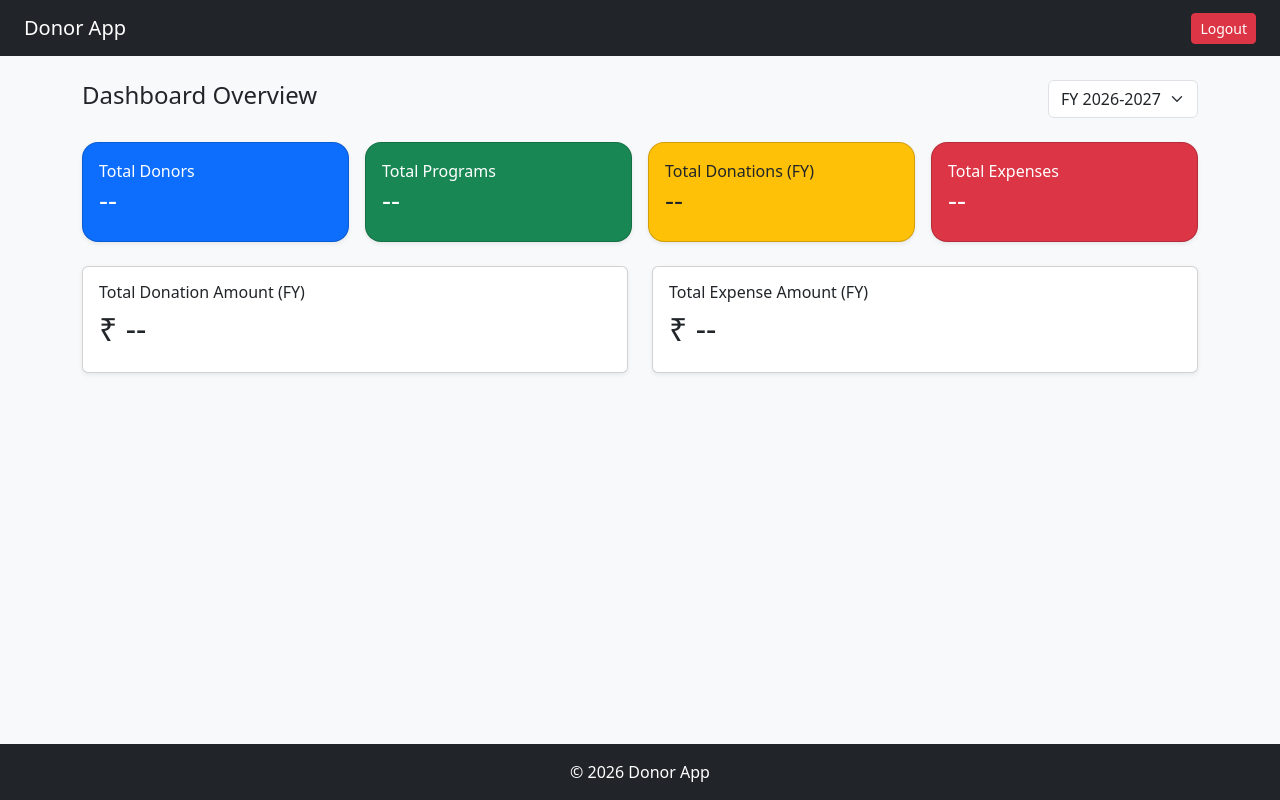
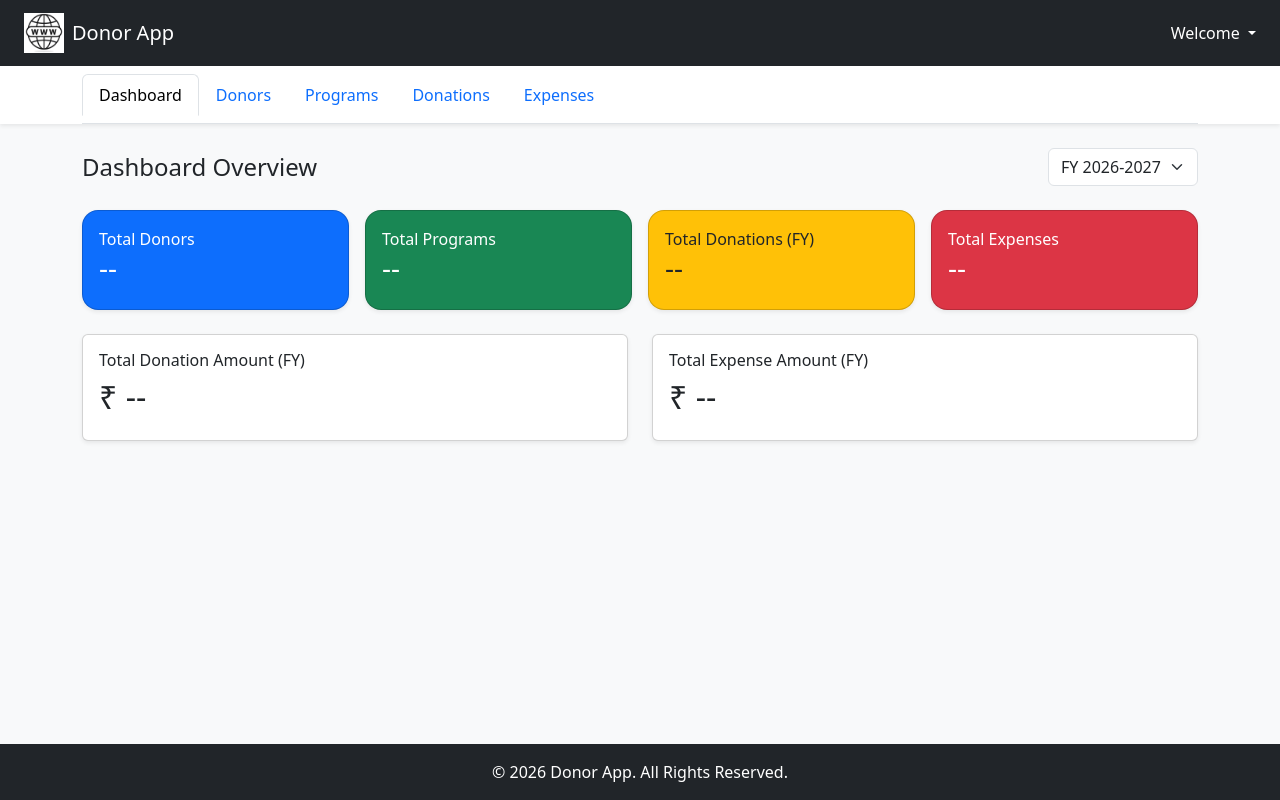
Before and after one commit to amulbaranwalji/SahajyogaDonation, a website: page views/dashboard.html in a window 1280 px wide. Drawn offline with nearby package versions, Linux system fonts and the light colour scheme; no server answers.

Commit message:
Update dashboard.html

```diff
--- a/views/dashboard.html
+++ b/views/dashboard.html
@@ -15,24 +15,67 @@
 .stat-card:hover {
   transform: translateY(-5px);
 }
+@media(max-width: 576px){
+  .stat-card { margin-bottom: 1rem; }
+}
 </style>
 </head>
 
 <body class="d-flex flex-column min-vh-100 bg-light">
 
-<nav class="navbar navbar-dark bg-dark px-4">
-  <a class="navbar-brand" href="/dashboard">Donor App</a>
-  <a href="/logout" class="btn btn-sm btn-danger">Logout</a>
+<!-- NAVBAR -->
+<nav class="navbar navbar-expand-lg navbar-dark bg-dark px-4">
+  <a class="navbar-brand d-flex align-items-center" href="/dashboard">
+    <img src="/images/logo.png" width="40" height="40" class="me-2">
+    Donor App
+  </a>
+
+  <div class="ms-auto dropdown">
+    <a class="text-white dropdown-toggle text-decoration-none" href="#" data-bs-toggle="dropdown">
+      Welcome
+    </a>
+    <ul class="dropdown-menu dropdown-menu-end">
+      <li><a class="dropdown-item" href="/profile-page">View Profile</a></li>
+      <li><hr class="dropdown-divider"></li>
+      <li><a class="dropdown-item text-danger" href="/logout">Logout</a></li>
+    </ul>
+  </div>
 </nav>
 
+<!-- TOP TABS -->
+<div class="bg-white shadow-sm">
+  <div class="container">
+    <ul class="nav nav-tabs py-2 flex-nowrap overflow-auto">
+      <li class="nav-item">
+        <a class="nav-link active" href="/dashboard">Dashboard</a>
+      </li>
+      <li class="nav-item">
+        <a class="nav-link" href="/donors-page">Donors</a>
+      </li>
+      <li class="nav-item">
+        <a class="nav-link" href="/programs-page">Programs</a>
+      </li>
+      <li class="nav-item">
+        <a class="nav-link" href="/donations-page">Donations</a>
+      </li>
+      <li class="nav-item">
+        <a class="nav-link" href="/expenses-page">Expenses</a>
+      </li>
+    </ul>
+  </div>
+</div>
+
+<!-- MAIN CONTENT -->
 <main class="flex-fill">
 <div class="container my-4">
 
+<!-- Header + FY Filter -->
 <div class="d-flex justify-content-between align-items-center mb-4">
-  <h4>Dashboard Overview</h4>
+  <h4 class="mb-0">Dashboard Overview</h4>
   <select id="fyFilter" class="form-select w-auto"></select>
 </div>
 
+<!-- STAT CARDS -->
 <div class="row g-3">
 
   <div class="col-md-3">
@@ -73,6 +116,7 @@
 
 </div>
 
+<!-- AMOUNT SECTION -->
 <div class="row mt-4">
 
   <div class="col-md-6">
@@ -98,14 +142,15 @@
 </div>
 </main>
 
+<!-- FOOTER -->
 <footer class="bg-dark text-white text-center py-3 mt-auto">
-© 2026 Donor App
+  © 2026 Donor App. All Rights Reserved.
 </footer>
 
 <script>
+// Generate Financial Years
 const fyFilter = document.getElementById("fyFilter");
 
-// Generate Indian Financial Years
 function generateFY() {
   const currentYear = new Date().getFullYear();
   for(let i=currentYear; i>=2020; i--){
@@ -116,6 +161,7 @@ function generateFY() {
     fyFilter.appendChild(option);
   }
 }
+
 generateFY();
 
 function loadDashboard(fy=''){
```
